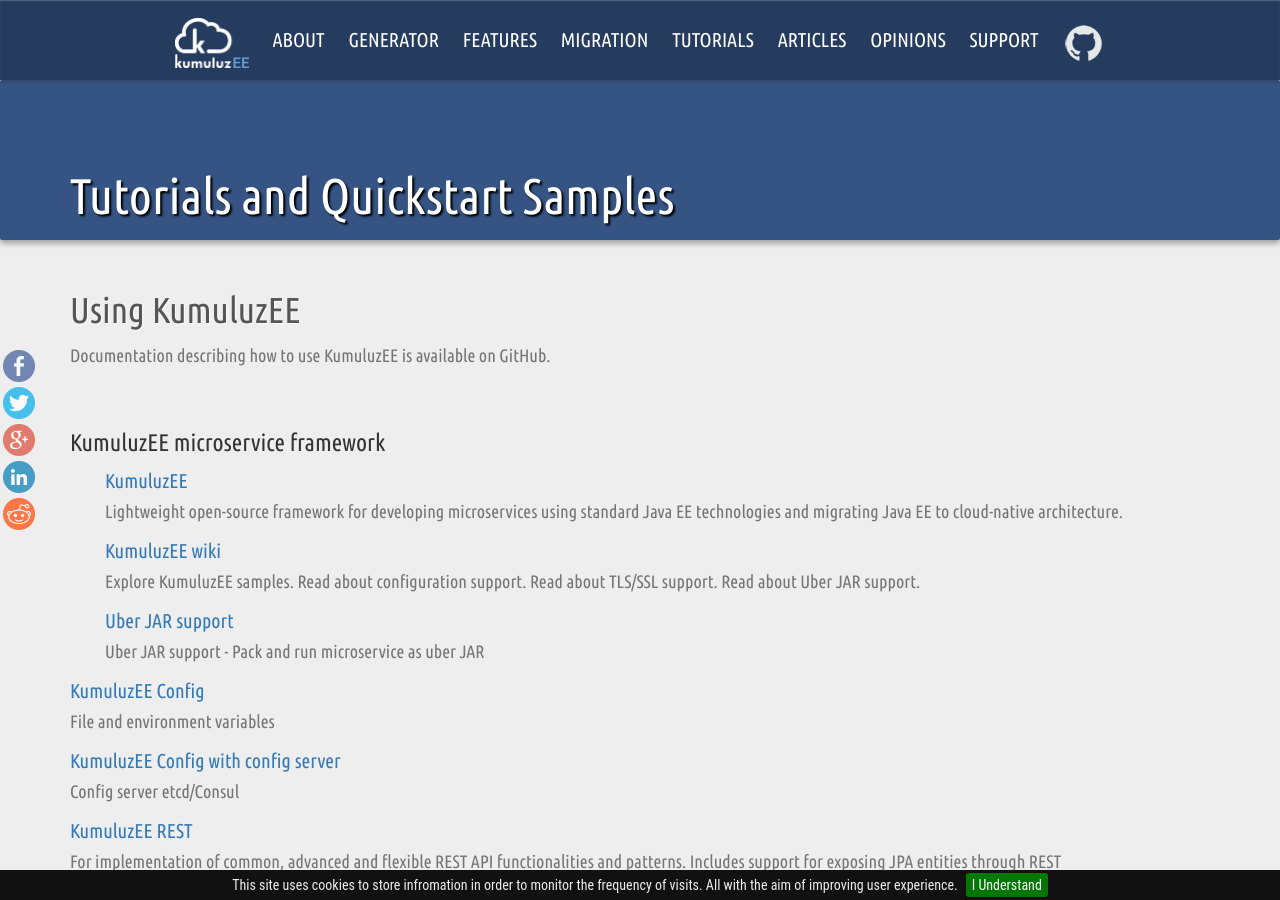
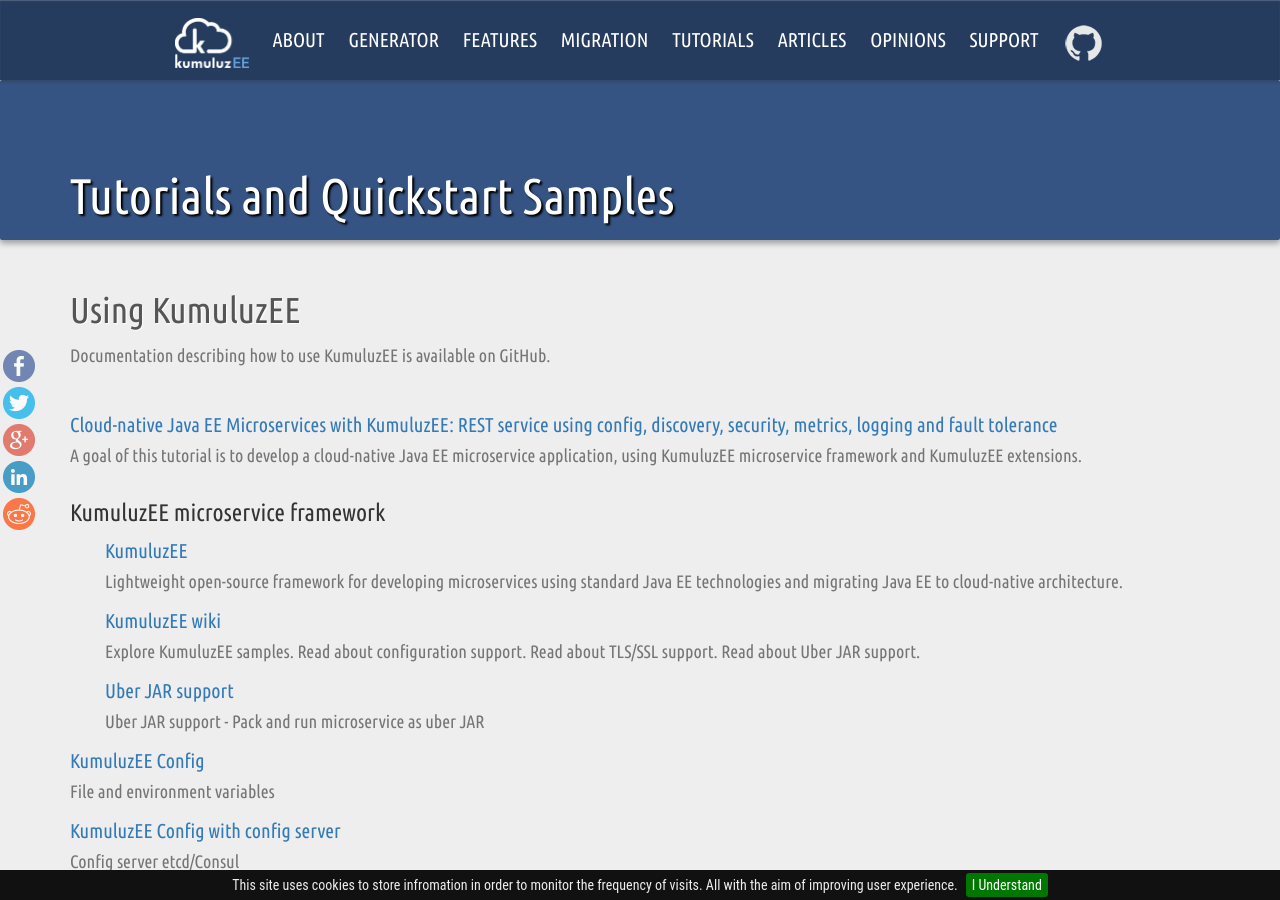
Before and after one commit to kumuluz/ee.kumuluz.com, a Jekyll site: the page built from tutorial/index.html, in a window 1280 px wide and 900 px high. Built offline with Jekyll 4.4.1, drawn with Linux system fonts in a browser that asks for light colours; nearby versions of some CDN libraries; comment, search, counter and statistics services are not loaded; some of the changed text lies outside the part shown.

Commit message:
landing page links now directly to readme

```diff
--- a/tutorial/index.html
+++ b/tutorial/index.html
@@ -15,6 +15,10 @@
 				<p class="subsubtitle">Documentation describing how to use KumuluzEE is available on GitHub.</p><br/>
 
 				<div class="row">
+					<div class="col-md-12 tutorial-block">
+						<a href="https://github.com/kumuluz/kumuluzee-samples/blob/master/tutorial-microservice-config-discovery-faulttolerance-logs-metrics-security/README.md" target="_blank">Cloud-native Java EE Microservices with KumuluzEE: REST service using config, discovery, security, metrics, logging and fault tolerance</a>
+						<p>A goal of this tutorial is to develop a cloud-native Java EE microservice application, using KumuluzEE microservice framework and KumuluzEE extensions.</p>
+					</div>
 					<div class="col-md-12 tutorial-block">
 						<h3>KumuluzEE microservice framework</h3>
 					</div>
@@ -232,6 +236,10 @@
 						<a href="https://github.com/kumuluz/kumuluzee-samples/tree/master/kumuluzee-health" target="_blank">Health sample</a>
 						<p>Build a REST service which utilizes a built-in health framework to expose a health check and pack it as a KumuluzEE microservice.</p>
 					</div>
+					<div class="col-md-6 tutorial-block">
+						<a href="https://github.com/kumuluz/kumuluzee-samples/tree/master/kumuluzee-config-mp" target="_blank">MicroProfile Config sample</a>
+						<p>Build a JAX-RS service that utilizes the KumuluzEE MicroProfile Config API implementation to access configuration values and pack it as a KumuluzEE microservice.</p>
+					</div>
 				</div>
 
 			</div>
```
Also changed, not shown: index.html (+15 -15 lines).
